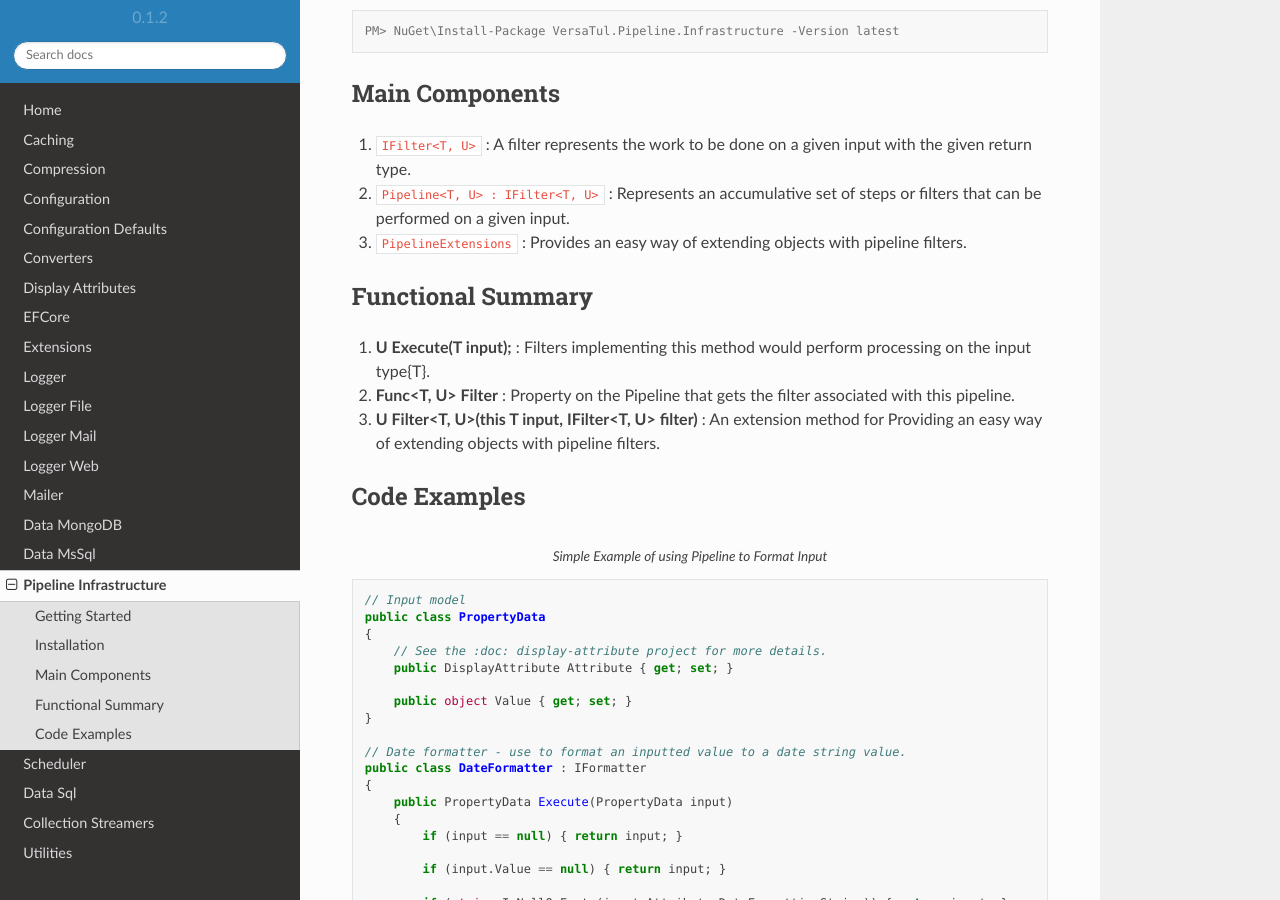
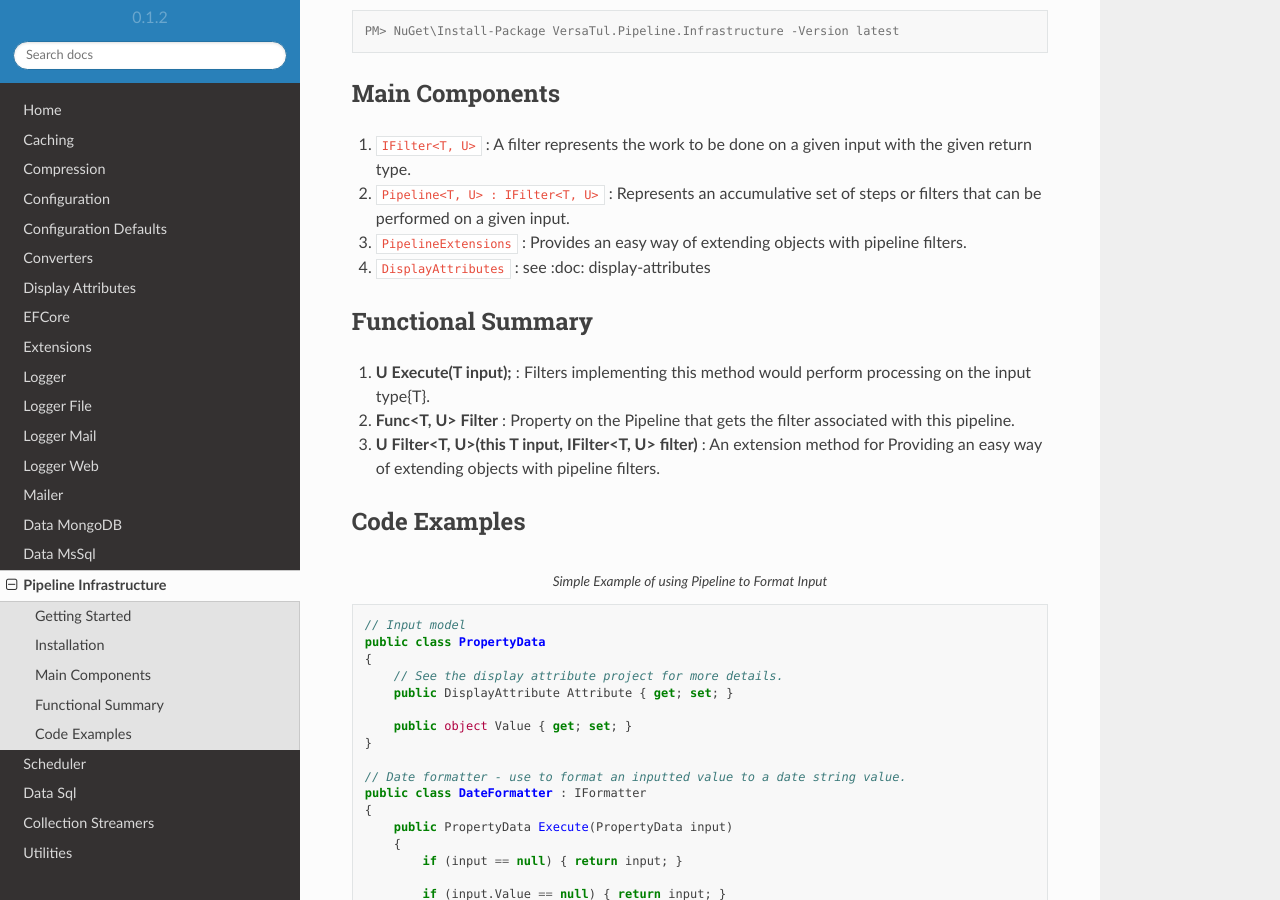
Before and after one commit to BjornWilliams/DocsVersaTul, a Sphinx documentation site: the page built from docs/source/pipeline-infrastructure.rst, in a window 1280 px wide and 900 px high, scrolled down 430 px. Built offline with Sphinx 7.4.7 and the Read the Docs theme 2.0.0, drawn with Linux system fonts in a browser that asks for light colours; some of the changed lines change nothing that is shown.

Commit message:
Update pipeline-infrastructure.rst
trying to add internal links

```diff
--- a/docs/source/pipeline-infrastructure.rst
+++ b/docs/source/pipeline-infrastructure.rst
@@ -21,6 +21,7 @@
 1. ``IFilter<T, U>`` : A filter represents the work to be done on a given input with the given return type.
 2. ``Pipeline<T, U> : IFilter<T, U>`` : Represents an accumulative set of steps or filters that can be performed on a given input.
 3. ``PipelineExtensions`` : Provides an easy way of extending objects with pipeline filters.
+4. ``DisplayAttributes`` : see :doc: display-attributes
 
 Functional Summary
 ------------------
@@ -37,7 +38,7 @@
     // Input model
     public class PropertyData
     {
-        // See the :doc: display-attribute project for more details.
+        // See the display attribute project for more details.
         public DisplayAttribute Attribute { get; set; }
 
         public object Value { get; set; }
```
